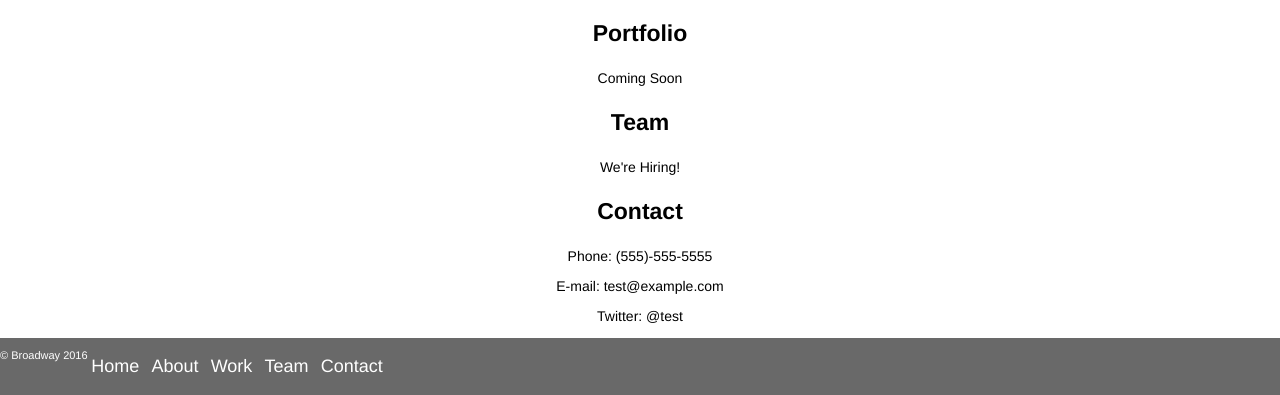
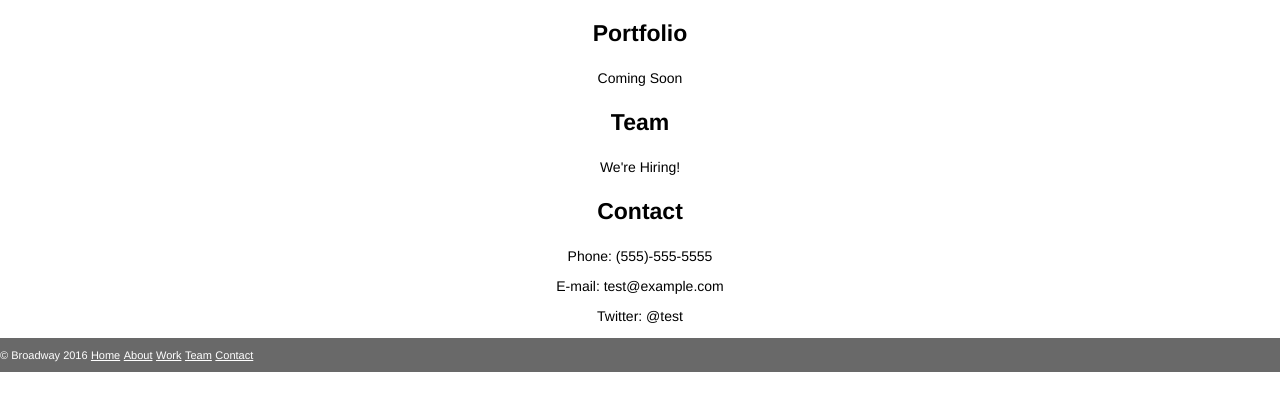
Before and after one commit to Lolaknowsbest/Broadway, a plain HTML site: page index.html in a window 1280 px wide. Shown: the part 1715-2110 px from the top of the page. After the commit the page ends 2087 px from the top, so only its background shows below. Drawn offline with Linux system fonts and the light colour scheme.

Commit message:
Wrapped footer in inline element

```diff
--- a/index.html
+++ b/index.html
@@ -48,8 +48,8 @@
 </body>
 <footer>
     <div class="bottom">
-      <p class="special">&copy; Broadway 2016</p>
-      <p>
+      <p class="special">
+      &copy; Broadway 2016
       <a class="navigation" href="#Home">Home</a>
       <a class="navigation" href="#About">About</a>
       <a class="navigation" href="#Work">Work</a>
--- a/resources/style.css
+++ b/resources/style.css
@@ -54,7 +54,7 @@ h3{
   background-color: dimgray;
 }
 footer a{
-   margin: 0 0.2em;
-   text-decoration:none;
+   margin: 0 0.02em;
+   text-decoration:underline;
    color:inherit;
  }
```
